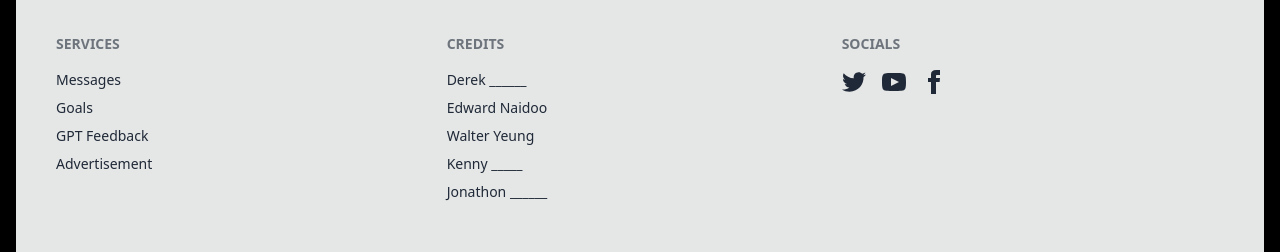
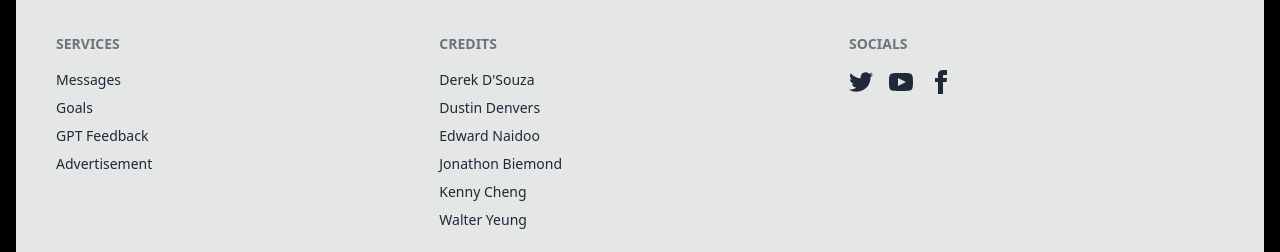
Before and after one commit to jonbiemond/promptlab, a Next.js app: page /messages in a window 1280 px wide. Shown: the part 278-530 px from the top of the page. Built offline with nearby package versions, Linux system fonts and the light colour scheme; no server answers; sample sign-in values are in the browser's storage.

Commit message:
Updated the Teams Full Names on Footer

```diff
--- a/src/app/_components/Footer.tsx
+++ b/src/app/_components/Footer.tsx
@@ -13,11 +13,12 @@ export default function Footer() {
                 </nav>
                 <nav>
                     <header className="footer-title">Credits</header>
-                    <p className="link link-hover">Derek ______</p>
+                    <p className="link link-hover">Derek D'Souza</p>
+                    <p className="link link-hover">Dustin Denvers</p>
                     <p className="link link-hover">Edward Naidoo</p>
+                    <p className="link link-hover">Jonathon Biemond</p>
+                    <p className="link link-hover">Kenny Cheng</p>
                     <p className="link link-hover">Walter Yeung</p>
-                    <p className="link link-hover">Kenny _____</p>
-                    <p className="link link-hover">Jonathon ______</p>
                 </nav>
                 <nav>
                     <header className="footer-title">Socials</header>
```
